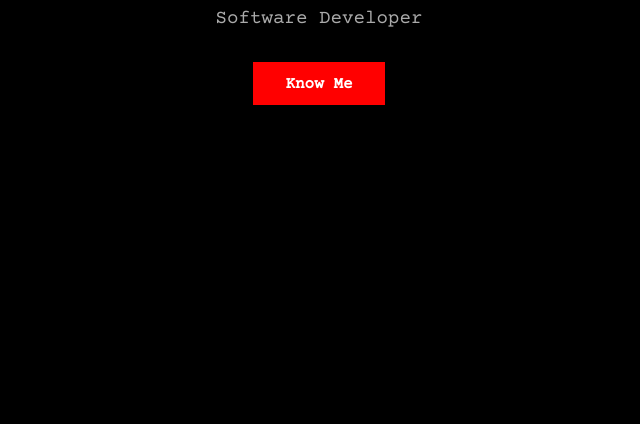
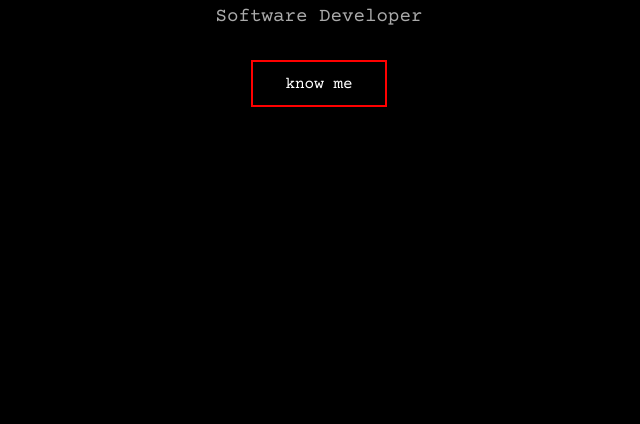
Before and after one commit to milesverse/senatoreniola, a plain HTML site: page index.html in a window 1280 px wide. Shown: the part 392-816 px from the top of the page, without its empty margins (321-961 px from the left). Drawn offline with nearby package versions, Linux system fonts and the light colour scheme.

Commit message:
added a button hover animation effect

```diff
--- a/index.html
+++ b/index.html
@@ -30,24 +30,47 @@
       margin-bottom: 2rem;
     }
 
-    a.button {
-      display: inline-block;
-      background: red;
-      color: white;
-      padding: 0.8em 2em;
-      text-decoration: none;
-      font-weight: bold;
-      transition: background 0.3s ease;
-    }
+  .liquid-button {
+    position: relative;
+    display: inline-block;
+    padding: 0.8em 2em;
+    font-family: 'Courier Prime', monospace;
+    color: white;
+    background: transparent;
+    border: 2px solid red;
+    text-transform: lowercase;
+    text-decoration: none;
+    overflow: hidden;
+    transition: color 0.4s ease-in-out;
+    z-index: 1;
+    cursor: pointer;
+  }
 
-    a.button:hover {
-      background: #b30000;
-    }
+  .liquid-button::before {
+    content: "";
+    position: absolute;
+    top: 0;
+    left: 0;
+    width: 0%;
+    height: 100%;
+    background: red;
+    z-index: -1;
+    transition: width 0.4s ease-in-out;
+  }
+
+  .liquid-button:hover {
+    color: white;
+  }
+
+  .liquid-button:hover::before {
+    width: 100%;
+  }
+
   </style>
 </head>
 <body>
   <h1>Senator Eniola</h1>
   <h2>Software Developer</h2>
-  <a href="home.html" class="button">Know Me</a>
+  <a href="home.html" class="liquid-button">Know Me</a>
 </body>
 </html>
```
